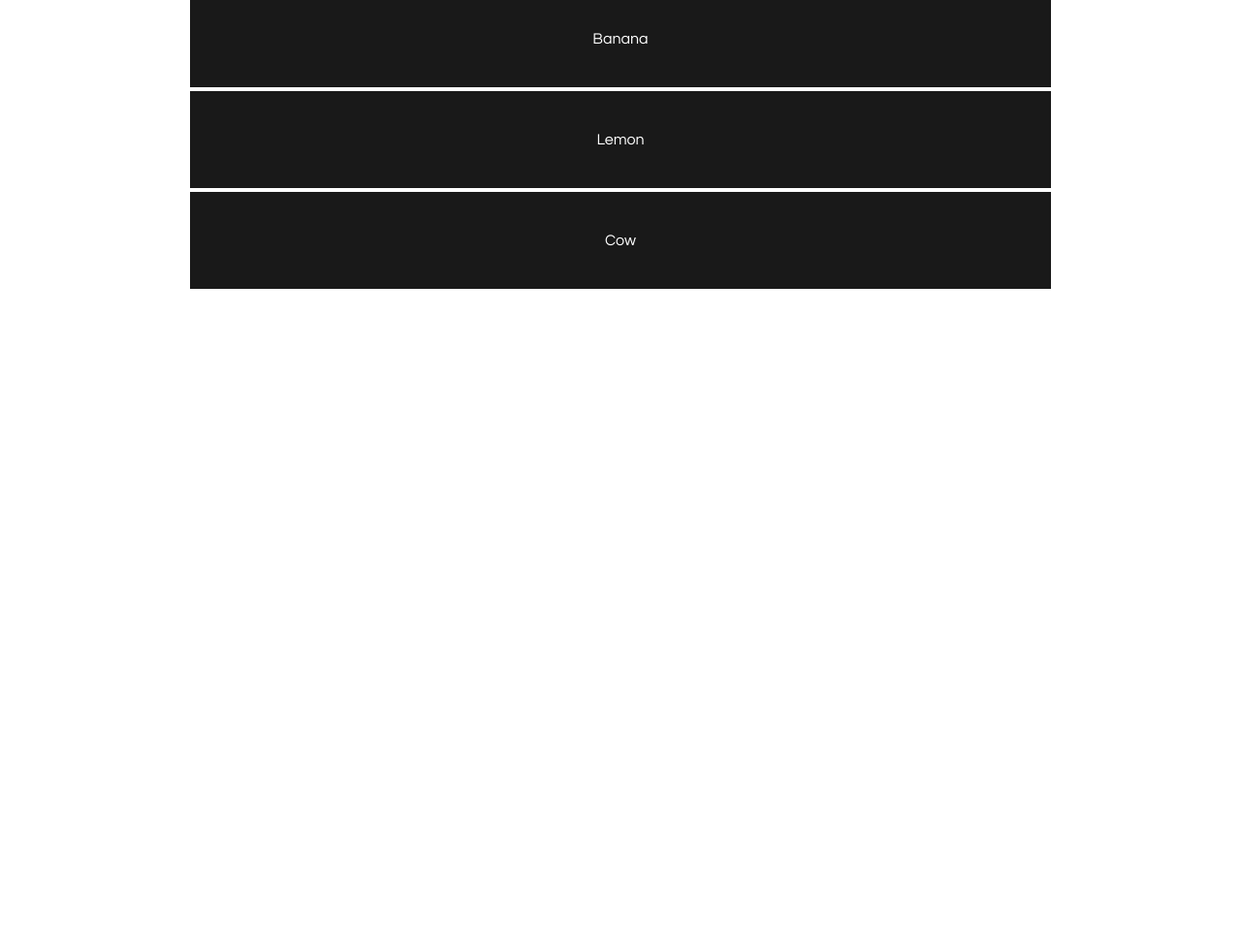
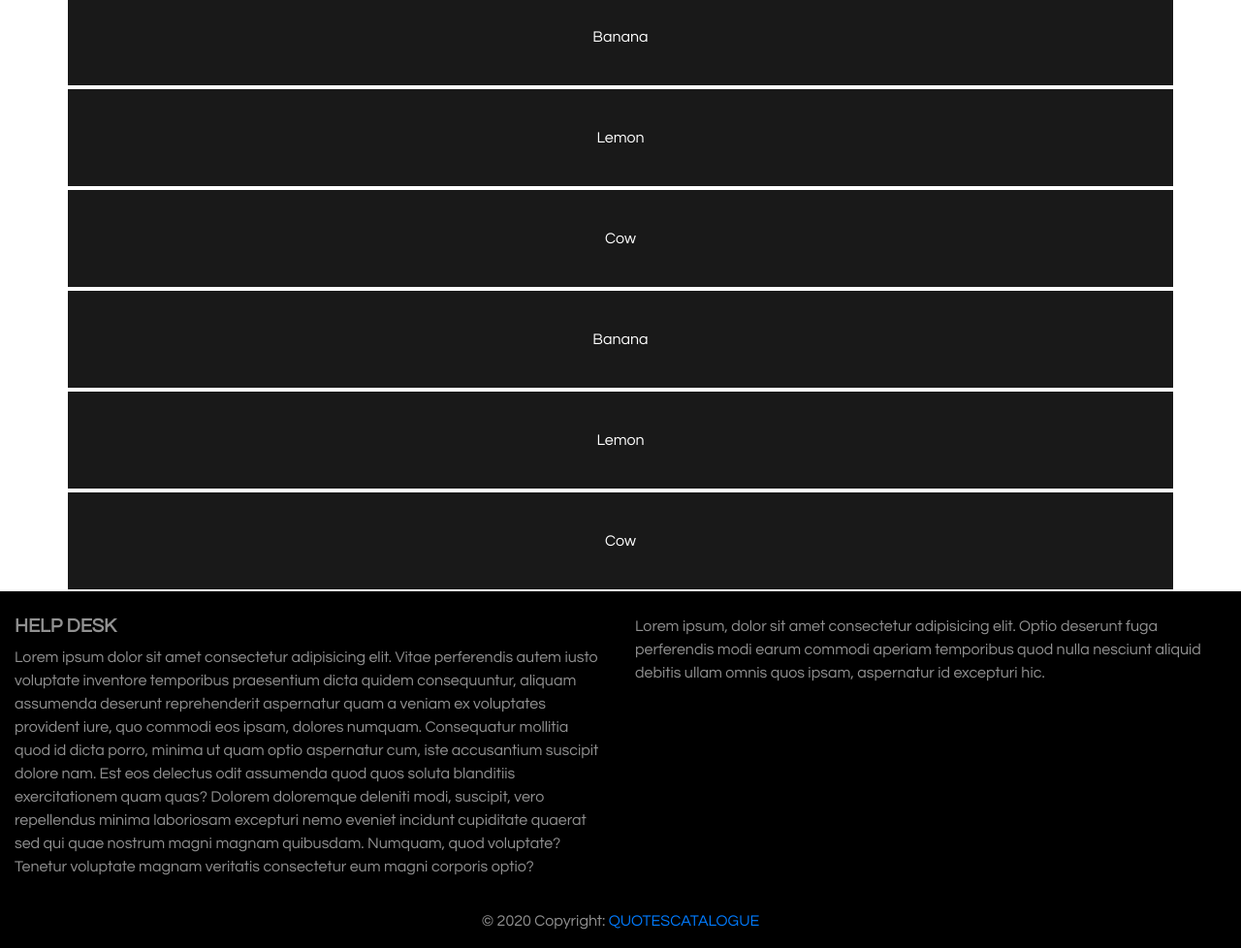
Before and after one commit to amandeep2718/quotescatalogue, a plain HTML site: page index.html in a window 1280 px wide. Shown: the part 1568-2546 px from the top of the page at 97% size. Before the commit the page ends 1868 px from the top, so only its background shows below. Drawn offline with nearby package versions, Linux system fonts and the light colour scheme.

Commit message:
Add files via upload

```diff
--- a/css/main.css
+++ b/css/main.css
@@ -16,7 +16,7 @@
     background-color: rgba(0, 0, 0, 0.048);
     position: fixed;
     z-index: 100;
-    box-shadow: 0px -45px  100px 0px rgba(0, 0, 0, 0.808);
+    box-shadow: 0px -45px  100px 7px rgba(0, 0, 0, 0.808);
    transition: all 0.4s;
 }
 .logo{
@@ -85,11 +85,14 @@ align-items: center;
   float: left;
   background-color: rgba(0,0,0,0.9);
   color: #ffffff;
-  width: 80%;
+  width: 100%;
+  overflow: hidden;
   line-height: 100px;
-  text-align: center;
+
   margin: 2px;
   display: none;
+  text-align: center;
+
 }
 
 .show {
@@ -97,6 +100,9 @@ align-items: center;
 }
 
 .container {
+  width: 95%;
+  padding: 0;
+  margin:0 ;
   margin-top: 20px;
   overflow: hidden;
   align-items: center;
@@ -104,9 +110,10 @@ align-items: center;
 
 
 .btn {
+  margin:2px ;
   border: none;
   outline: none;
-  padding: 12px 16px;
+  padding: 9px 9px;
   background-color: #f1f1f1;
   cursor: pointer;
 }
--- a/index.html
+++ b/index.html
@@ -3,7 +3,7 @@
         <link rel="stylesheet" href="https://stackpath.bootstrapcdn.com/bootstrap/4.5.0/css/bootstrap.min.css" integrity="sha384-9aIt2nRpC12Uk9gS9baDl411NQApFmC26EwAOH8WgZl5MYYxFfc+NcPb1dKGj7Sk" crossorigin="anonymous">
 <link rel="stylesheet" type="text/css" href="css/main.css">
 
-        <meta name="viewport" content="width=device-width, initial scale=1.0">
+        <meta name="viewport" content="width=device-width, initial-scale=1.0">
     </head>
     <body>
 
@@ -28,7 +28,7 @@
               <li><a href="#">GALLERY</a></li>
           </UL>
 
-          <div class="burger" onclick="myfunction()">
+          <div class="burger" >
               <div class="line1"></div>
               <div class="line2"></div>
               <div class="line3"></div>
@@ -98,11 +98,13 @@
 
 
 <!--main content-->
-<div style="width: 100%;display: flex;flex-direction: column;align-items: center;">
-  <div id="myBtnContainer" style="margin: auto;">
+<div style="width: 100%;display: flex;flex-direction: column;align-items: center;flex-wrap: wrap;margin: auto;">
+  <div id="myBtnContainer" style="margin: auto;display: flex;flex-direction: row;flex-wrap: wrap;margin: auto;justify-content: center;">
     <button class="btn active" onclick="filterSelection('all')"> Show all</button>
     <button class="btn" onclick="filterSelection('cars')"> Cars</button>
     <button class="btn" onclick="filterSelection('animals')"> Animals</button>
+    <button class="btn" onclick="filterSelection('fruits')"> Fruits</button>
+    <button class="btn" onclick="filterSelection('colors')"> Colors</button>
     <button class="btn" onclick="filterSelection('fruits')"> Fruits</button>
     <button class="btn" onclick="filterSelection('colors')"> Colors</button>
   </div>
@@ -121,6 +123,9 @@
     <div class="filterDiv fruits">Banana</div>
     <div class="filterDiv fruits">Lemon</div>
     <div class="filterDiv animals">Cow</div>
+    <div class="filterDiv fruits">Banana</div>
+    <div class="filterDiv fruits">Lemon</div>
+    <div class="filterDiv animals">Cow</div>
   </div>
 
 </div>
@@ -132,9 +137,58 @@
 
 
 
+<!--FOOTER-->
+<!-- Footer -->
+<footer class="page-footer font-small pt-4" style="background-color: #000000;color: rgba(255, 255, 255, 0.568);">
+
+  <!-- Footer Text -->
+  <div class="container-fluid text-center text-md-left">
+
+    <!-- Grid row -->
+    <div class="row">
+
+      <!-- Grid column -->
+      <div class="col-md-6 mt-md-0 mt-3">
+
+        <!-- Content -->
+        <h5 class="text-uppercase font-weight-bold">HELP DESK</h5>
+        <p>
+
+         Lorem ipsum dolor sit amet consectetur adipisicing elit. Vitae perferendis autem iusto voluptate inventore temporibus praesentium dicta quidem consequuntur, aliquam assumenda deserunt reprehenderit aspernatur quam a veniam ex voluptates provident iure, quo commodi eos ipsam, dolores numquam. Consequatur mollitia quod id dicta porro, minima ut quam optio aspernatur cum, iste accusantium suscipit dolore nam. Est eos delectus odit assumenda quod quos soluta blanditiis exercitationem quam quas? Dolorem doloremque deleniti modi, suscipit, vero repellendus minima laboriosam excepturi nemo eveniet incidunt cupiditate quaerat sed qui quae nostrum magni magnam quibusdam. Numquam, quod voluptate? Tenetur voluptate magnam veritatis consectetur eum magni corporis optio?
+      </div>
+
+
+      <hr class="clearfix w-100 d-md-none pb-3">
+
+
+      <div class="col-md-6 mb-md-0 mb-3">
 
 
 
+        <p>Lorem ipsum, dolor sit amet consectetur adipisicing elit. Optio deserunt fuga perferendis modi earum
+          commodi aperiam temporibus quod nulla nesciunt aliquid debitis ullam omnis quos ipsam, aspernatur id
+          excepturi hic.</p>
+
+      </div>
+
+
+    </div>
+    <!-- Grid row -->
+
+  </div>
+
+  <!-- Footer Text -->
+
+  <!-- Copyright -->
+  <div class="footer-copyright text-center py-3">© 2020 Copyright:
+    <a href="#"> QUOTESCATALOGUE</a>
+  </div>
+  <!-- Copyright -->
+
+</footer>
+<!-- Footer -->
+
+<!--FOOTER END-->
 
 
 
--- a/javascript/app.js
+++ b/javascript/app.js
@@ -14,16 +14,20 @@ lineone.classList.toggle('linee');
 linetwo.classList.toggle('lineee');
 linethree.classList.toggle('lineeee');
 burger.classList.toggle('rotatee');
-if(nav.classList.contains('nav-active')){
 
 window.addEventListener('scroll',()=>{
+  if(nav.classList.contains('nav-active')){
+
    window.scrollTo(0,0);
+  }
 })
-}
+
     });
 
 }
    navSlide();
+
+
    window.addEventListener('scroll',()=>{
 var mynav=document.getElementById('mynav');
 var listt=document.getElementById('listt');
@@ -38,7 +42,7 @@ var listt=document.getElementById('listt');
     }
     if (scrolled<=150 && width<769){
         mynav.classList.remove('newnav');
-        listt.style.background="rgba(0,0,0,0.4)";
+        listt.style.background="rgba(0,0,0,0.8)";
      }
      if (scrolled>=90 && width>769){
         mynav.classList.add('newnav');
```
